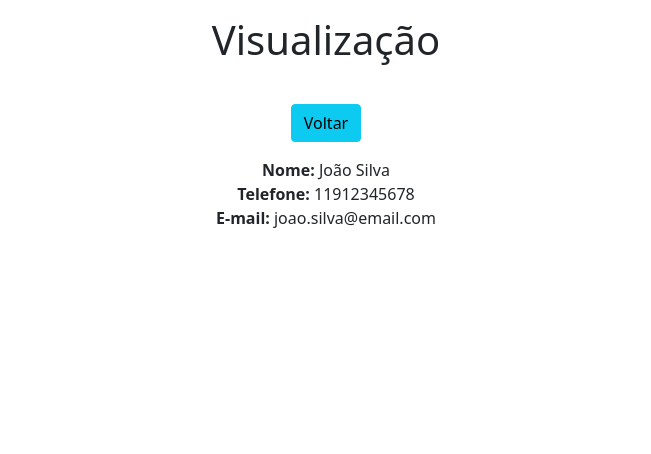
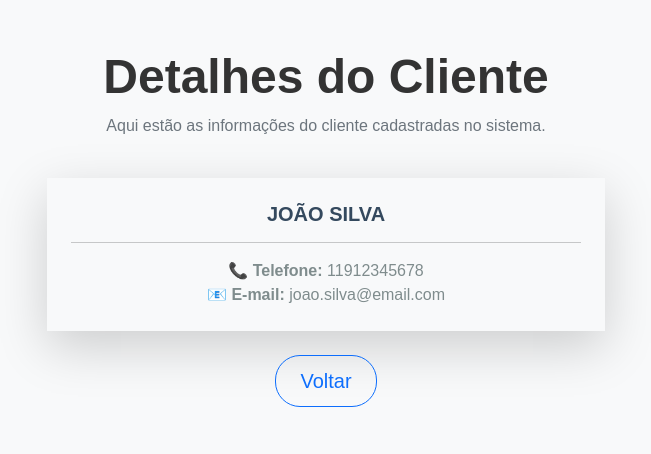
Before and after one commit to abvieri/CRUD_Python, a Django app: page /view/28/ in a window 1280 px wide. Shown: the top 454 px of the page, without its empty margins (314-965 px from the left). Run offline with Django 5.2, Linux system fonts and the light colour scheme; data comes from the database, SQL or seed files in the repository; both versions use the stored data as it was after the commit.

Commit message:
Update CSS

```diff
--- a/app/static/style.css
+++ b/app/static/style.css
@@ -64,7 +64,7 @@ p.lead {
 }
 
 #submit {
-    padding: 0 25px 0px 25px;
+    padding: 0 20px 0px 20px;
 }
 
 /* Layout de Cartões */
--- a/app/templates/view.html
+++ b/app/templates/view.html
@@ -5,28 +5,44 @@
 <head>
     <meta charset="UTF-8">
     <meta name="viewport" content="width=device-width, initial-scale=1.0">
-    <title>Formulário</title>
+    <title>Visualização do Cliente</title>
+    <!-- Bootstrap -->
+    <link rel="stylesheet" href="https://cdn.jsdelivr.net/npm/bootstrap@5.1.3/dist/css/bootstrap.min.css"
+        integrity="sha384-1BmE4kWBq78iYhFldvKuhfTAU6auU8tT94WrHftjDbrCEXSU1oBoqyl2QvZ6jIW3" crossorigin="anonymous">
+
+    <!-- Estilos personalizados -->
     <link rel="stylesheet" href="{% static 'style.css' %}">
-    <link href="https://cdn.jsdelivr.net/npm/bootstrap@5.1.3/dist/css/bootstrap.min.css" rel="stylesheet"
-        integrity="sha384-1BmE4kWBq78iYhFldvKuhfTAU6auU8tT94WrHftjDbrCEXSU1oBoqyl2QvZ6jIW3" crossorigin="anonymous">
 </head>
 
-<body>
-    <main>
-        <div class="col-8 m-auto pt-3 pb-2 text-center">
-            <h1>Visualização</h1>
+<body class="bg-light">
+    <main class="container py-5">
+        <div class="text-center mb-4">
+            <h1 class="display-5 fw-bold">Detalhes do Cliente</h1>
+            <p class="text-muted">Aqui estão as informações do cliente cadastradas no sistema.</p>
         </div>
 
-        <div class="col-8 m-auto pt-4 pb-2 text-center">
-            <a href="/" class="btn btn-info">Voltar</a>
+        <div class="col-md-6 mx-auto">
+            <div class="shadow-lg border-0 rounded-4">
+                <div class="card-body p-4 text-center">
+                    <h5 class="card-title text-uppercase fw-bold">{{ db.username }}</h5>
+                    <hr>
+                    <p class="card-text">
+                        <strong>📞 Telefone:</strong> {{ db.phone }}<br>
+                        <strong>📧 E-mail:</strong> {{ db.email }}
+                    </p>
+                </div>
+            </div>
         </div>
 
-        <div class="col-8 m-auto pt-2 pb-2 text-center">
-            <strong>Nome: </strong>{{db.username}}<br>
-            <strong>Telefone: </strong>{{db.phone}}<br>
-            <strong>E-mail: </strong>{{db.email}}<br>
+        <div class="text-center mt-4">
+            <a href="/" class="btn btn-outline-primary btn-lg px-4">Voltar</a>
         </div>
     </main>
+
+    <!-- Bootstrap JS -->
+    <script src="https://cdn.jsdelivr.net/npm/bootstrap@5.1.3/dist/js/bootstrap.bundle.min.js"
+        integrity="sha384-ka7Sk0Gln4gmtz2MlQnikT1wXgYsOg+OMhuP+IlRH9sENBO0LRn5q+8nbTov4+1p"
+        crossorigin="anonymous"></script>
 </body>
 
 </html>
```
Also changed, not shown: db.sqlite3.
